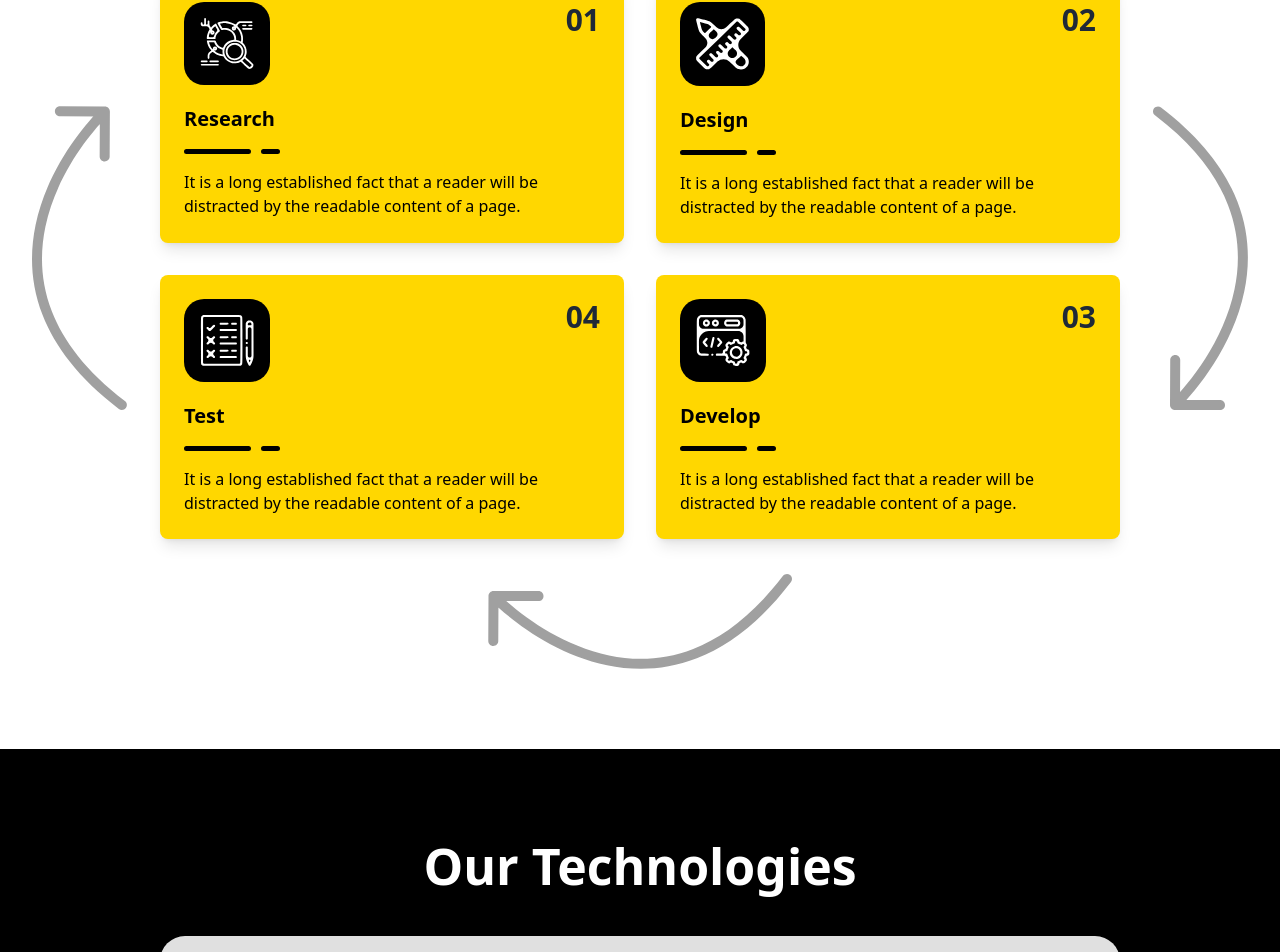
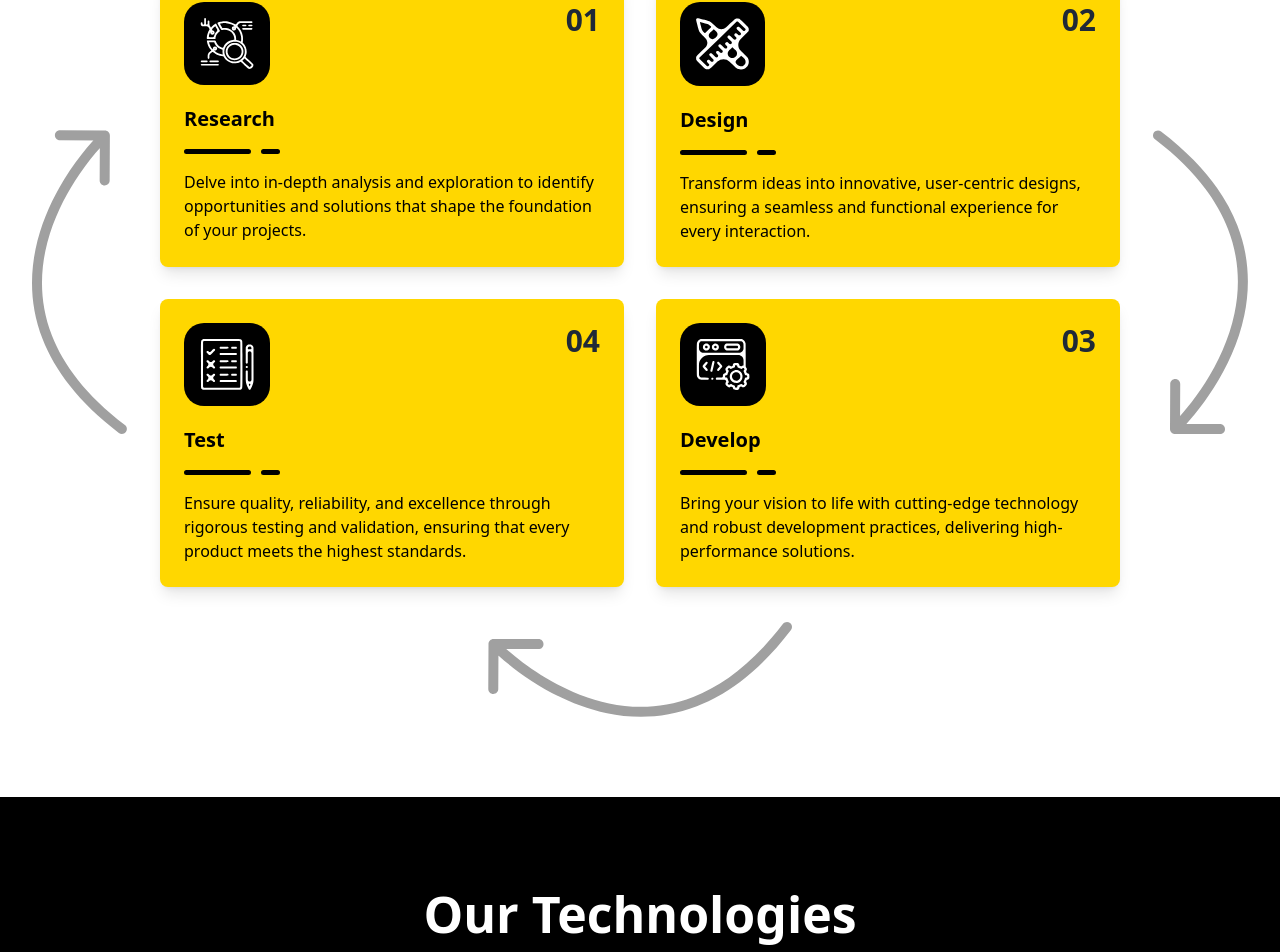
Before and after one commit to craftwarelab/zfrozen-frontend, a React (Create React App) app: page / in a window 1280 px wide. Shown: the part 3623-4575 px from the top of the page. Built offline with nearby package versions, Linux system fonts and the light colour scheme.

Commit message:
Our Process update

```diff
--- a/src/views/home/Five.js
+++ b/src/views/home/Five.js
@@ -120,8 +120,7 @@ const Five = () => {
               <hr className="w-[20%] border-2 border-black bg-black h-[5px] rounded-lg" />
             </div>
             <p className="text-black">
-              It is a long established fact that a reader will be distracted by
-              the readable content of a page.
+              Delve into in-depth analysis and exploration to identify opportunities and solutions that shape the foundation of your projects.
             </p>
           </div>
 
@@ -151,8 +150,7 @@ const Five = () => {
               <hr className="w-[20%] border-2 border-black bg-black h-[5px] rounded-lg" />
             </div>
             <p className="text-black ">
-              It is a long established fact that a reader will be distracted by
-              the readable content of a page.
+              Transform ideas into innovative, user-centric designs, ensuring a seamless and functional experience for every interaction.
             </p>
           </div>
 
@@ -238,8 +236,7 @@ const Five = () => {
               <hr className="w-[20%] border-2 border-black bg-black h-[5px] rounded-lg" />
             </div>
             <p className="text-black">
-              It is a long established fact that a reader will be distracted by
-              the readable content of a page.
+              Ensure quality, reliability, and excellence through rigorous testing and validation, ensuring that every product meets the highest standards.
             </p>
           </div>
 
@@ -302,8 +299,7 @@ const Five = () => {
               <hr className="w-[20%] border-2 border-black bg-black h-[5px] rounded-lg" />
             </div>
             <p className="text-black">
-              It is a long established fact that a reader will be distracted by
-              the readable content of a page.
+              Bring your vision to life with cutting-edge technology and robust development practices, delivering high-performance solutions.
             </p>
           </div>
         </div>
```
